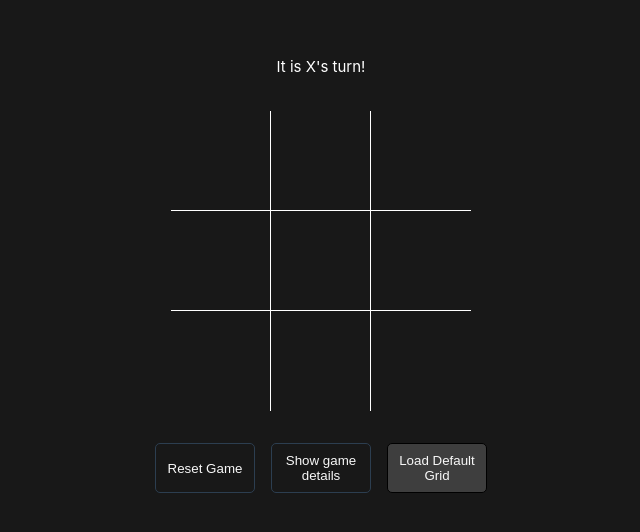
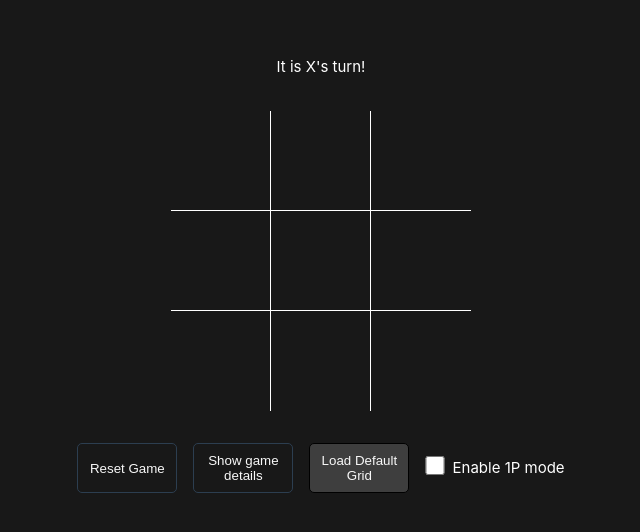
Before and after one commit to myapos/tic-tac-toe, a Vue app: page / in a window 1280 px wide. Shown: the part 126-658 px from the top of the page, without its empty margins (319-959 px from the left). Built offline with nearby package versions, Linux system fonts and the light colour scheme.

Commit message:
added 1P player mode handling

```diff
--- /dev/null
+++ b/src/components/SinglePlayerMode.vue
@@ -0,0 +1,52 @@
+<template>
+  <form>
+    <div class="row">
+      <app-checkbox
+        id="enable_single_player_mode"
+        labelText="Enable 1P mode"
+        :checked="isInSinglePlayerMode"
+        @change="onChange"
+      />
+    </div>
+  </form>
+</template>
+<script lang="ts">
+import type { PropType } from 'vue'
+
+export default {
+  name: 'SinglePlayerMode',
+  props: {
+    isInSinglePlayerMode: {
+      type: Boolean,
+      required: true
+    },
+    setIsInSinglePlayerMode: {
+      type: Function as PropType<(value: boolean) => void>,
+      required: true
+    }
+  },
+  methods: {
+    onChange(e: Event) {
+      if (e.target instanceof HTMLInputElement) {
+        this.$props.setIsInSinglePlayerMode(e.target.checked)
+      }
+    }
+  }
+}
+</script>
+<style scoped>
+form {
+  display: flex;
+  flex-direction: column;
+  justify-content: center;
+  .row {
+    display: flex;
+    gap: 0.5rem;
+  }
+
+  input[type='checkbox'] {
+    width: 1.2rem;
+    height: 1.2rem;
+  }
+}
+</style>
--- a/src/components/TicTacToe.vue
+++ b/src/components/TicTacToe.vue
@@ -11,6 +11,10 @@
         <reset-game :onReset="handleReset"></reset-game>
         <show-game-details :toggleDetails="toggleDetails"></show-game-details>
         <load-default-grid />
+        <single-player-mode
+          :isInSinglePlayerMode="isInSinglePlayerMode"
+          :setIsInSinglePlayerMode="setIsInSinglePlayerMode"
+        />
       </div>
       <transition name="game-details">
         <game-details :N="N" :M="M" :showDetails="showDetails"></game-details>
@@ -23,6 +27,7 @@
 </template>
 
 <script setup lang="ts">
+import { watch } from 'vue'
 import GetFeedback from './Feedback.vue'
 import DisplayGrid from './DisplayGrid.vue'
 import ResetGame from './ResetGame.vue'
@@ -30,6 +35,7 @@ import AppControls from './AppControls.vue'
 import GameDetails from './GameDetails.vue'
 import ShowGameDetails from './ShowGameDetails.vue'
 import LoadDefaultGrid from './LoadDefaultGrid.vue'
+import SinglePlayerMode from './SinglePlayerMode.vue'
 import { useGameLogic } from './useGameLogic'
 import { usePreventRouteLeave } from './usePreventRouteLeave'
 
@@ -48,8 +54,17 @@ const {
   showDetails,
   hasValidDimensionProps,
   gameEnded,
-  gameStarted
+  gameStarted,
+  isInSinglePlayerMode,
+  setIsInSinglePlayerMode
 } = useGameLogic(gridDimensions)
+
+watch(
+  () => isInSinglePlayerMode.value,
+  () => {
+    console.log('isInSinglePlayerMode.value', isInSinglePlayerMode.value)
+  }
+)
 
 usePreventRouteLeave({ gameEnded, gameStarted })
 </script>
--- /dev/null
+++ b/src/components/ui/AppCheckbox.vue
@@ -0,0 +1,35 @@
+<template>
+  <input :id="id" :name="id" type="checkbox" :checked="checked" @change="handleChange" />
+  <label :for="id">{{ labelText }}</label>
+</template>
+<script lang="ts">
+export default {
+  name: 'AppCheckbox',
+  emits: ['change'],
+  props: {
+    id: {
+      type: String,
+      required: true
+    },
+    labelText: {
+      type: String,
+      required: true
+    },
+    checked: {
+      type: Boolean,
+      default: false
+    }
+  },
+  methods: {
+    handleChange(event: Event) {
+      this.$emit('change', event)
+    }
+  }
+}
+</script>
+<style scoped>
+input[type='checkbox'] {
+  width: 1.2rem;
+  height: 1.2rem;
+}
+</style>
--- a/src/components/useGameLogic.ts
+++ b/src/components/useGameLogic.ts
@@ -25,6 +25,11 @@ export const useGameLogic = (props: { N: number; M: number }) => {
   const gameStarted = ref(false)
   const gameEnded = ref(false)
   const filledCells = ref(0)
+  const isInSinglePlayerMode = ref(false)
+
+  const setIsInSinglePlayerMode = (value: boolean) => {
+    isInSinglePlayerMode.value = value
+  }
 
   const setPos = (posArray: Array<number>) => {
     pos.value = posArray
@@ -164,6 +169,8 @@ export const useGameLogic = (props: { N: number; M: number }) => {
     showDetails,
     hasValidDimensionProps,
     gameStarted,
-    gameEnded
+    gameEnded,
+    isInSinglePlayerMode,
+    setIsInSinglePlayerMode
   }
 }
--- a/src/main.ts
+++ b/src/main.ts
@@ -4,10 +4,12 @@ import { createApp } from 'vue'
 import router from './router/router'
 import App from './App.vue'
 import CustomButton from './components/ui/CustomButton.vue'
+import AppCheckbox from './components/ui/AppCheckbox.vue'
 
 const app = createApp(App)
 app.use(router)
 
 app.component('CustomButton', CustomButton)
+app.component('AppCheckbox', AppCheckbox)
 
 app.mount('#app')
```
